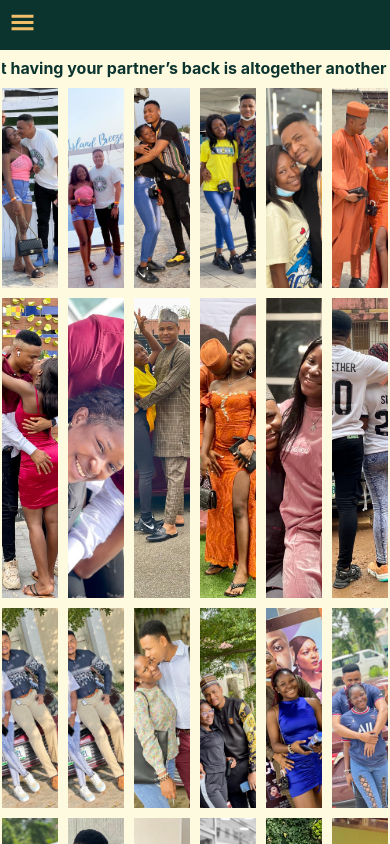
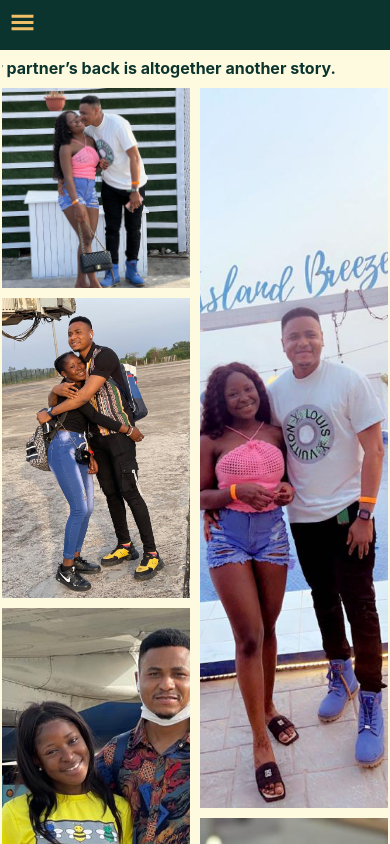
Before and after one commit to oforduh/HART-PHOTOALBUM, a React (Create React App) app: page /couple in a window 390 px wide. Shown: the top 844 px of the page. Built offline with nearby package versions, Linux system fonts and the light colour scheme.

Commit message:
edited photo album

```diff
--- a/src/components/photoalbum/photo.module.scss
+++ b/src/components/photoalbum/photo.module.scss
@@ -126,9 +126,10 @@
   }
 }
 
-@media screen and (max-width: 426px) {
+@media screen and (max-width: 500px) {
   .container {
-    grid-template-columns: repeat(1, 1fr);
+    .container2 {
+      grid-template-columns: repeat(2, 1fr);
       .w-1,
       .w-2,
       .w-3,
@@ -139,7 +140,7 @@
       }
       .h-1,
       .h-2 {
-      grid-row: span 1;
+        grid-row: span 3;
       }
 
       .h-3,
@@ -168,3 +169,4 @@
       grid-template-columns: repeat(4, 1fr);
     }
   }
+}
```
Lines whose indentation alone changed are shown as unchanged.
